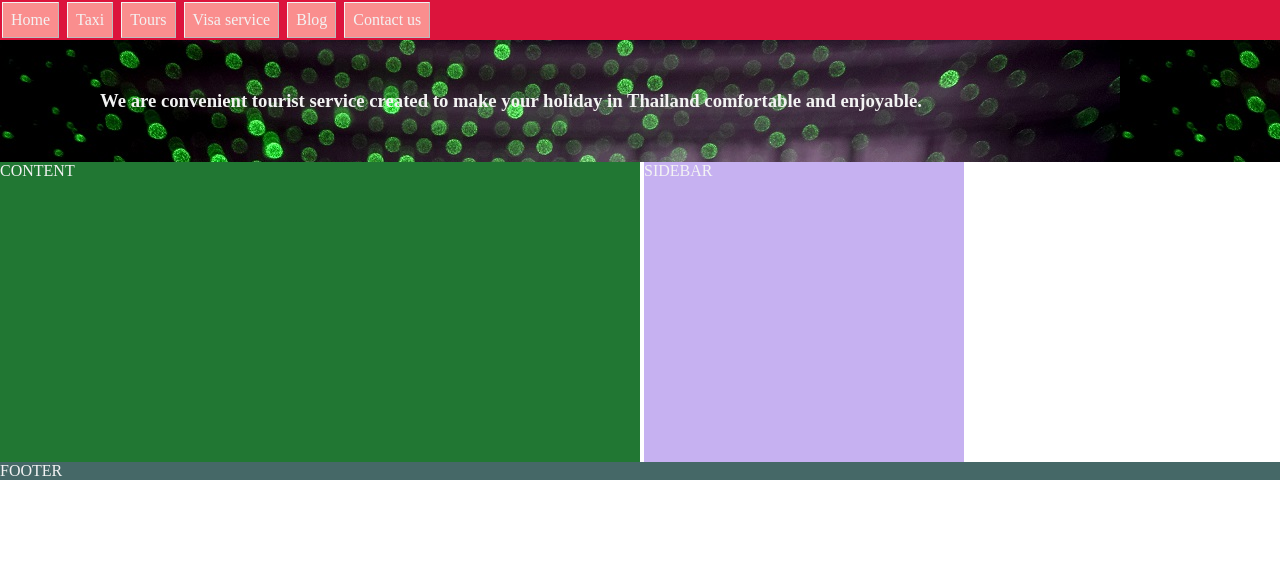
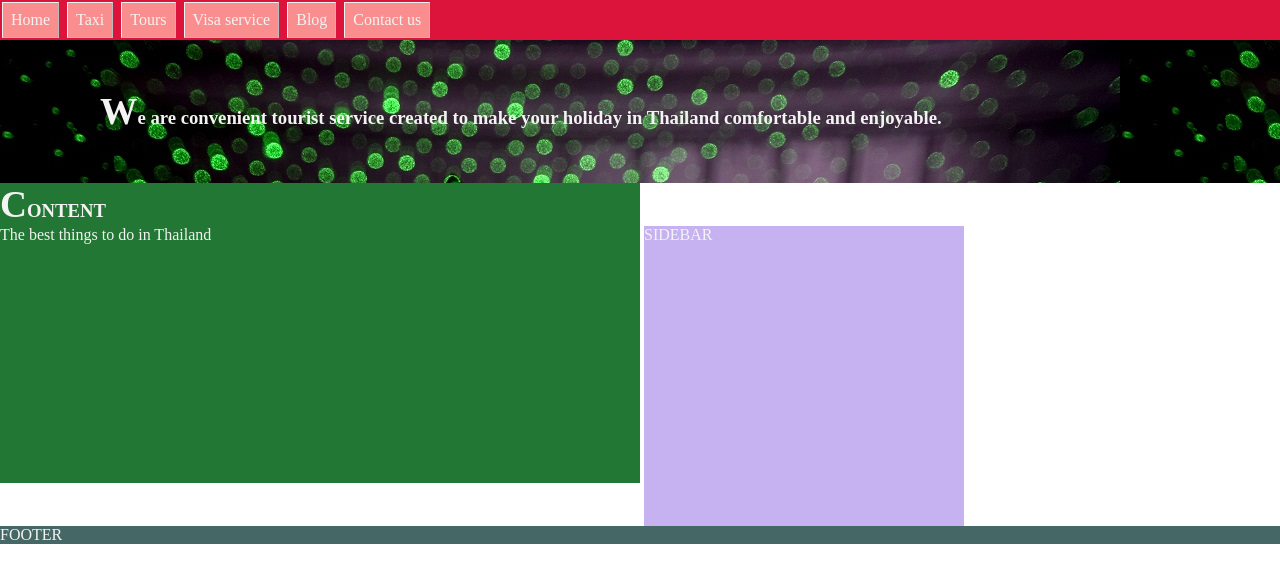
Before and after one commit to ItLol-pixel/ItLol-pixel, a plain HTML site: page index.html in a window 1280 px wide. Drawn offline with Linux system fonts and the light colour scheme.

Commit message:
update1-18.05.

```diff
--- a/index.html
+++ b/index.html
@@ -25,7 +25,12 @@
         Thailand comfortable and enjoyable.
       </h3>
     </div>
-    <div class="article"><article>CONTENT</article></div>
+    <div class="article">
+      <article>
+        <h3>CONTENT</h3>
+        <p>The best things to do in Thailand</p>
+      </article>
+    </div>
     <div class="aside"><aside>SIDEBAR</aside></div>
     <footer>FOOTER</footer>
   </body>
--- a/style.css
+++ b/style.css
@@ -41,3 +41,7 @@ nav {
 footer {
   background-color: rgb(69, 104, 103);
 }
+h3::first-letter {
+  font-size: 2em;
+  font-weight: 600;
+}
```
